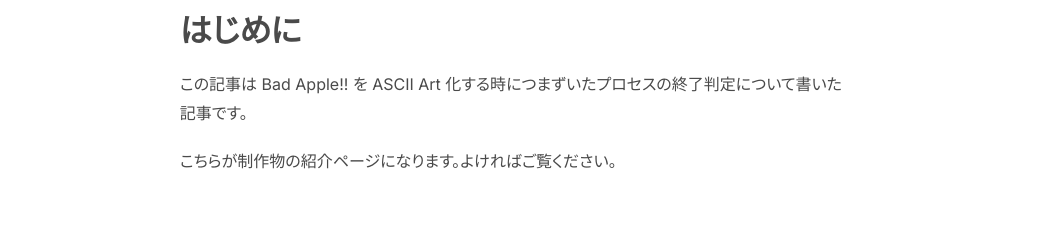
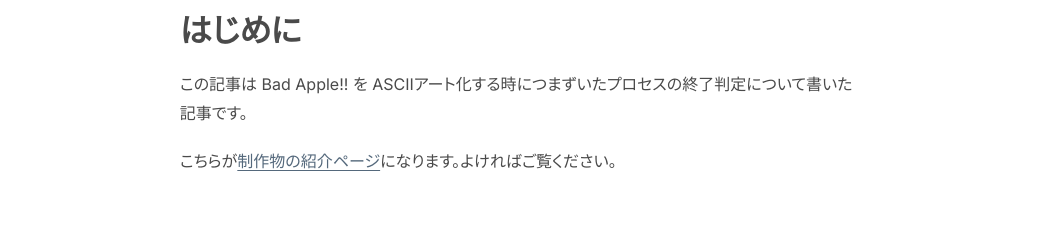
Before and after one commit to yuji0276/portofolio, an Astro site: page /blogs/process-control in a window 1280 px wide. Shown: the part 400-626 px from the top of the page, without its empty margins (117-1160 px from the left). Built offline with nearby package versions, Linux system fonts and the light colour scheme; Astro itself is replaced by a stand-in of ours.

Commit message:
add product page link

```diff
--- a/src/content/blog/process-control.md
+++ b/src/content/blog/process-control.md
@@ -7,9 +7,9 @@ tags: ["Go", "CLI"]
 
 ## はじめに
 
-この記事は Bad Apple!! を ASCII Art 化する時につまずいたプロセスの終了判定について書いた記事です。
+この記事は Bad Apple!! を ASCIIアート化する時につまずいたプロセスの終了判定について書いた記事です。
 
-こちらが制作物の紹介ページになります。よければご覧ください。
+こちらが[制作物の紹介ページ](/products/bad-apple/)になります。よければご覧ください。
 
 ## AA化のロジックは3行だけ!?
 
```
